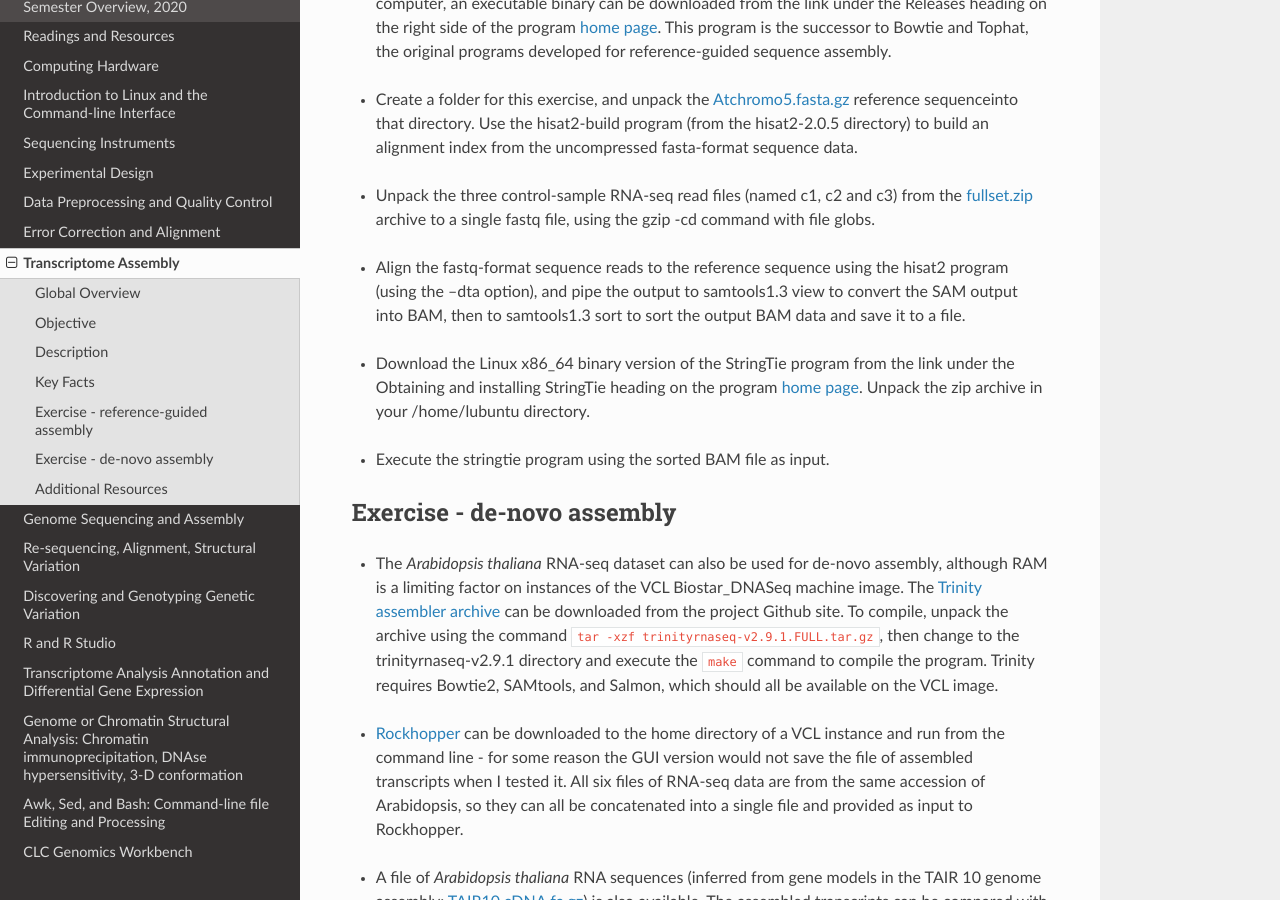
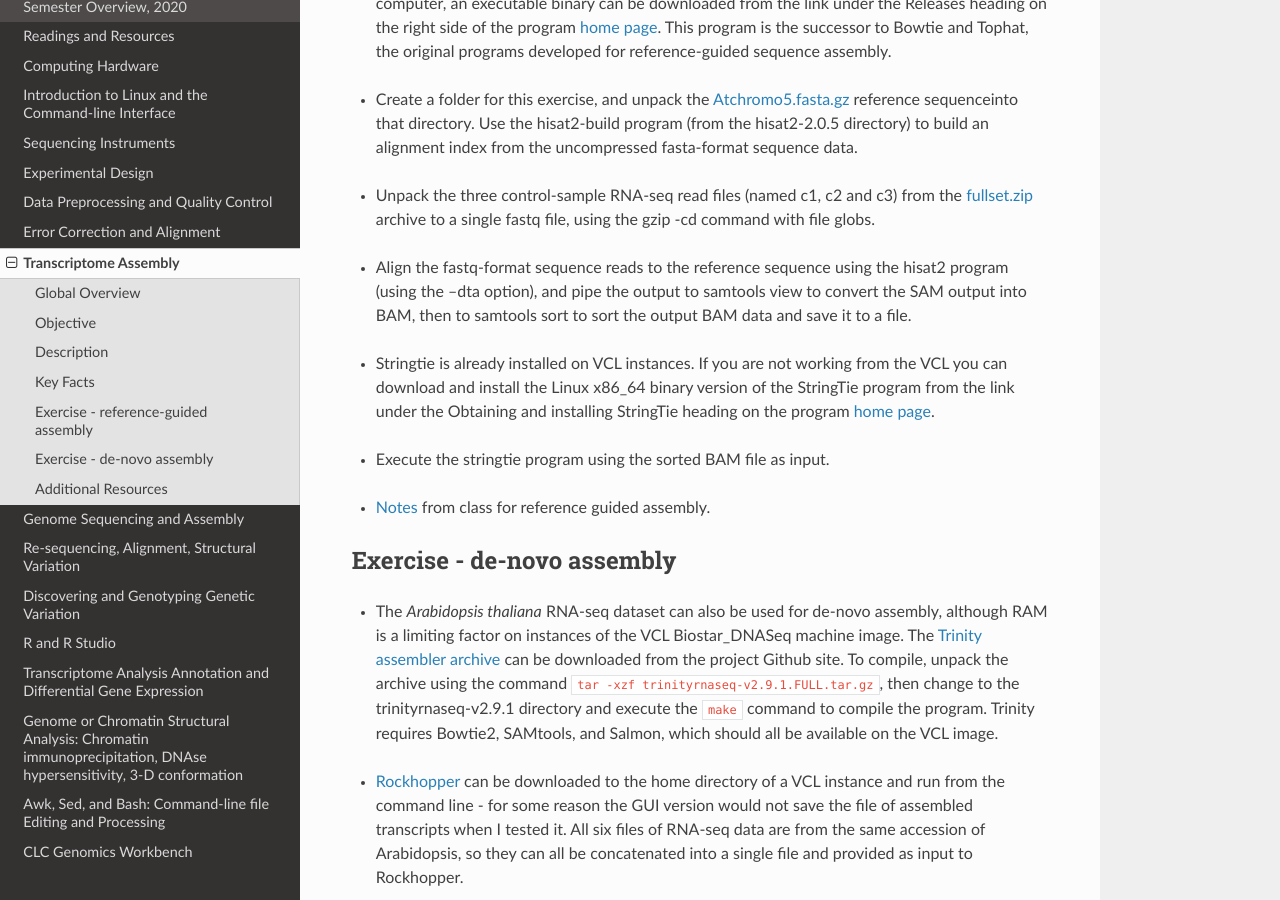
Before and after one commit to rwhetten/DeepSeqAnalysis, a Sphinx documentation site: the page built from docs/source/transcriptome-assembly.rst, in a window 1280 px wide and 900 px high, scrolled down 1808 px. Built offline with Sphinx 7.4.7 and the Read the Docs theme 2.0.0, drawn with Linux system fonts in a browser that asks for light colours; some of the changed text lies outside the part shown.

Commit message:
Update transcriptome-assembly.rst
added notes from class (found in google drive current/transcriptome_assembly) and updated currently installed software for VCL.

```diff
--- a/docs/source/transcriptome-assembly.rst
+++ b/docs/source/transcriptome-assembly.rst
@@ -51,11 +51,11 @@ Direct download links for class can be found in the `Transcriptome_Assembly.txt
 
 \
 
-+ Align the fastq-format sequence reads to the reference sequence using the hisat2 program (using the --dta option), and pipe the output to samtools1.3 view to convert the SAM output into BAM, then to samtools1.3 sort to sort the output BAM data and save it to a file.
++ Align the fastq-format sequence reads to the reference sequence using the hisat2 program (using the --dta option), and pipe the output to samtools view to convert the SAM output into BAM, then to samtools sort to sort the output BAM data and save it to a file.
 
 \
 
-+ Download the Linux x86_64 binary version of the StringTie program from the link under the Obtaining and installing StringTie heading on the program `home page <http://ccb.jhu.edu/software/stringtie/index.shtml>`_. Unpack the zip archive in your /home/lubuntu directory.
++ Stringtie is already installed on VCL instances. If you are not working from the VCL you can download and install the Linux x86_64 binary version of the StringTie program from the link under the Obtaining and installing StringTie heading on the program `home page <http://ccb.jhu.edu/software/stringtie/index.shtml>`_.
 
 \
 
@@ -63,6 +63,9 @@ Direct download links for class can be found in the `Transcriptome_Assembly.txt
 
 \
 
++ `Notes <https://drive.google.com/open?id=16xkDxcg5_Y1dhOkzGtH1VaiR3cnBXNyI>`_ from class for reference guided assembly.
+
+\
 
 Exercise - de-novo assembly
 ***************************
```
Also changed, not shown: other parts of docs/source/transcriptome-assembly.rst (+1 -1 lines).
